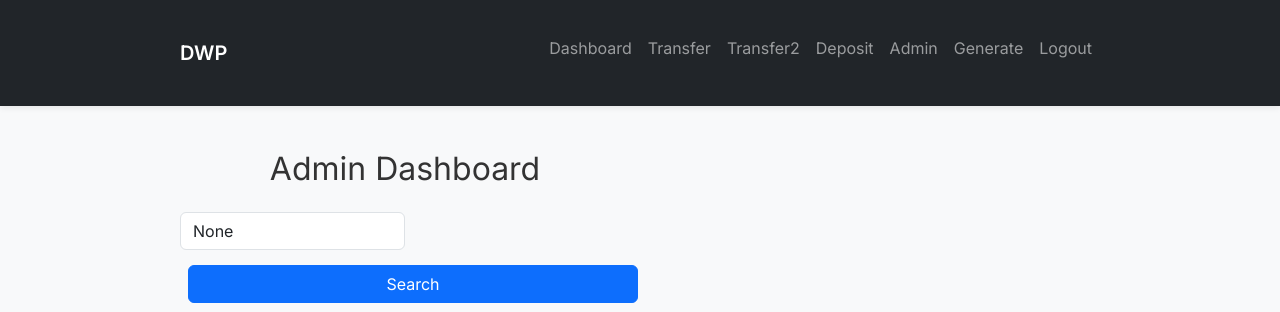
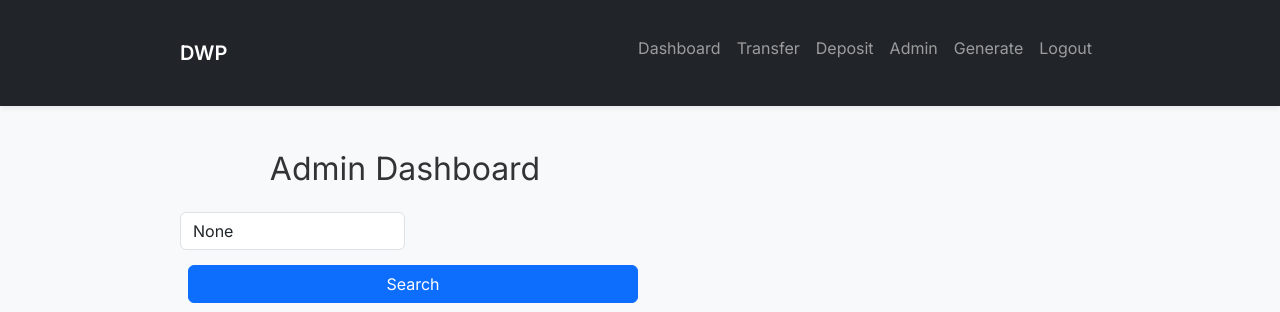
Before and after one commit to Chibello/verai, a Django app: page /dashboard/ in a window 1280 px wide. Shown: the top 312 px of the page. Run offline with Django 5.2, Linux system fonts and the light colour scheme; a user stored in the database is signed in; data comes from the database, SQL or seed files in the repository.

Commit message:
Update base.html

```diff
--- a/wallet_pro/wallet/templates/wallet/base.html
+++ b/wallet_pro/wallet/templates/wallet/base.html
@@ -70,9 +70,9 @@
                     <li class="nav-item">
                         <a class="nav-link" href="{% url 'send_to_bank2' %}">Transfer</a>
                     </li>
-                    <li class="nav-item">
+                    <!--li class="nav-item">
                         <a class="nav-link" href="{% url 'send' %}">Transfer2</a>
-                    </li>
+                    </li-->
                     <li class="nav-item">
                         <a class="nav-link" href="{% url 'transfer_funds' %}">Deposit</a>
                     </li>
```
